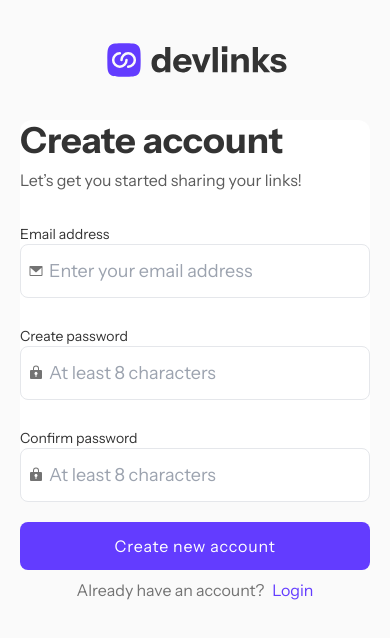
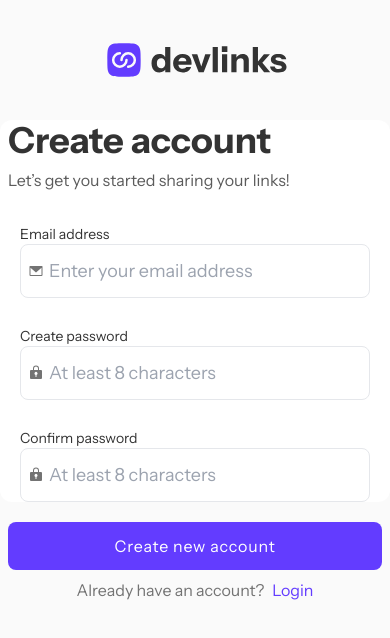
Before and after one commit to Guidotss/link-sharing, a Next.js app: page /auth/register in a window 390 px wide. Shown: the top 638 px of the page. Built offline with nearby package versions, Linux system fonts and the light colour scheme.

Commit message:
Ajustando responsive mobile RegisterForm

```diff
--- a/src/components/form/RegisterForm.tsx
+++ b/src/components/form/RegisterForm.tsx
@@ -65,7 +65,7 @@ export const RegisterForm = () => {
 
   return (
     <form
-      className="flex flex-col bg-white rounded-xl h-1/2 md:w-[500px] md:p-16 text-dark_grey"
+      className="flex flex-col bg-white rounded-xl h-1/2 md:w-[500px] w-full px-2 text-dark_grey"
       onSubmit={handleRegister}
     >
       <h3 className="text-4xl font-bold">Create account</h3>
```
